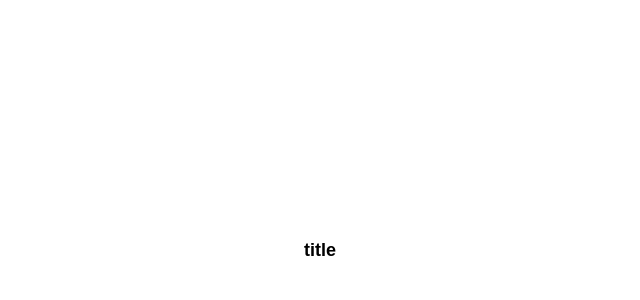
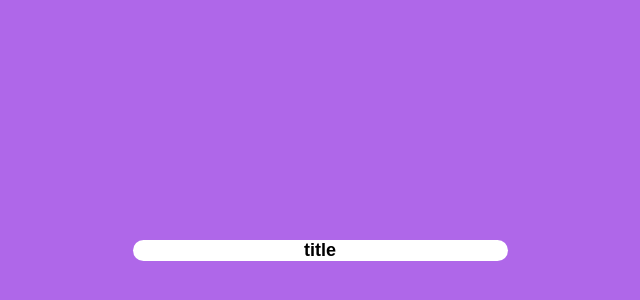
Before and after one commit to smkh20/FrontendMentor-faq-accordion-card-main, a React (Create React App) app: page / in a window 1280 px wide. Shown: the part 150-450 px from the top of the page, without its empty margins (320-960 px from the left). Built offline with nearby package versions, Linux system fonts and the light colour scheme.

Commit message:
bg color add to body & .main

```diff
--- a/src/index.css
+++ b/src/index.css
@@ -19,6 +19,7 @@ body {
   height: 100vh;
   font-family: "Kumbh Sans", sans-serif;
   font-size: 12px;
+  background-color: var(--bgSoftViolet);
 }
 .main {
   display: flex;
@@ -26,4 +27,5 @@ body {
   align-items: center;
   width: 375px;
   border-radius: 22px;
+  background-color: white;
 }
```
